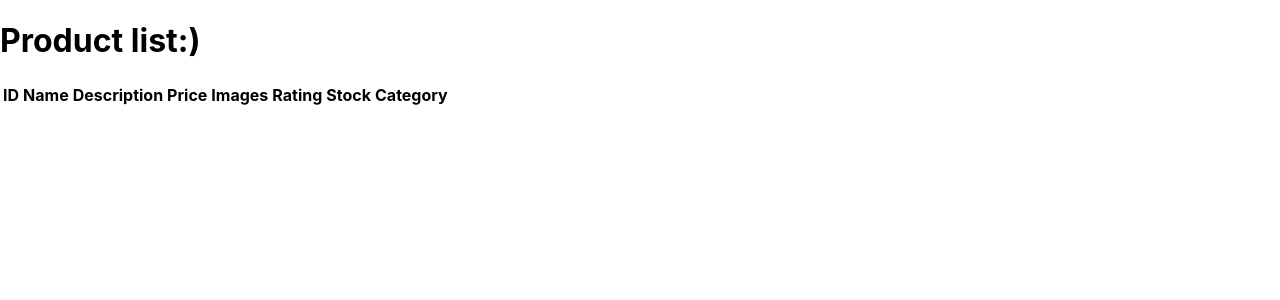
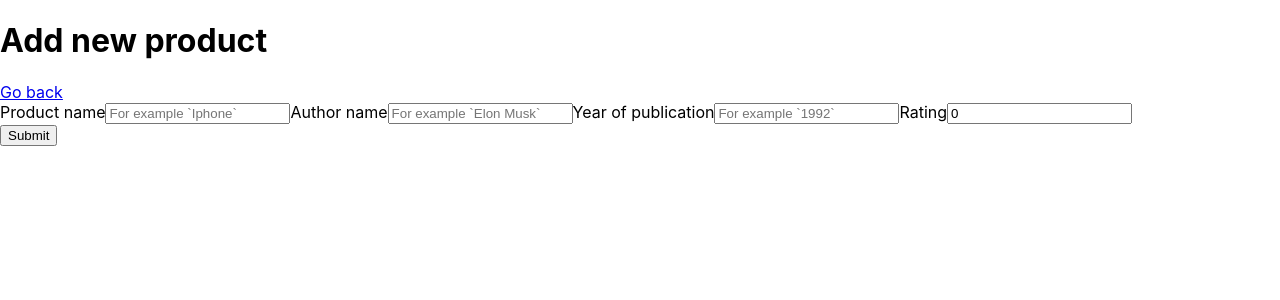
Before and after one commit to DenisKhrebtov/test-filter, a React (Create React App) app: page /add-product in a window 1280 px wide. Shown: the top 300 px of the page. Built offline with nearby package versions, Linux system fonts and the light colour scheme; no server answers.

Commit message:
add part of logic

```diff
--- a/package.json
+++ b/package.json
@@ -11,15 +11,18 @@
     "@testing-library/react": "^13.4.0",
     "@testing-library/user-event": "^13.5.0",
     "axios": "^1.3.4",
+    "formik": "^2.2.9",
     "react": "^18.2.0",
     "react-dom": "^18.2.0",
+    "react-icons": "^4.8.0",
     "react-redux": "^8.0.5",
     "react-router": "^6.9.0",
     "react-router-dom": "^6.9.0",
     "react-scripts": "5.0.1",
     "redux": "^4.2.1",
     "redux-thunk": "^2.4.2",
-    "web-vitals": "^2.1.4"
+    "web-vitals": "^2.1.4",
+    "yup": "^1.0.2"
   },
   "scripts": {
     "start": "react-scripts start",
--- a/src/App.js
+++ b/src/App.js
@@ -1,20 +1,19 @@
-import { useEffect } from 'react';
-import { useDispatch } from 'react-redux';
-import { getProducts } from './redux/operation';
-import { Title } from './components/Title/Title';
-import { ItemList } from './components/ItemList/ItemList';
+import { lazy, Suspense } from 'react';
+import { Routes, Route, Navigate } from 'react-router';
+
+const Home = lazy(() => import('./pages/Home'));
+const AddPage = lazy(() => import('./pages/AddPage'));
 
 export function App() {
-  const dispatch = useDispatch();
-
-  useEffect(() => {
-    dispatch(getProducts());
-  }, [dispatch]);
-
   return (
     <div>
-      <Title text={'Product list:)'} />
-      <ItemList />
+      <Suspense fallback={'loading...'}>
+        <Routes>
+          <Route path="/" element={<Home />} />
+          <Route path="/add-product" element={<AddPage />} />
+          <Route path="*" element={<Navigate to="/" />} />
+        </Routes>
+      </Suspense>
     </div>
   );
 }
--- a/src/components/AddForm/AddForm.jsx
+++ b/src/components/AddForm/AddForm.jsx
@@ -0,0 +1,97 @@
+import { Formik, Form, Field } from 'formik';
+import * as Yup from 'yup';
+
+const currentYear = new Date().getFullYear();
+
+const AddSchema = Yup.object().shape({
+  name: Yup.string()
+    .min(2, 'Too Short!')
+    .max(20, 'Too Long!')
+    .required('Name is required'),
+  author: Yup.string()
+    .min(2, 'Too Short!')
+    .max(20, 'Too Long!')
+    .required('Author is required'),
+  year: Yup.number()
+    .integer('Year must be an integer')
+    .min(1900, 'Year cannot be earlier than 1900')
+    .max(currentYear, `Year cannot be later than ${currentYear}`)
+    .required('Year is required'),
+  rating: Yup.number()
+    .min(1, 'Rating should be written')
+    .moreThan(1, 'Rating should be more than 1')
+    .lessThan(5, 'Rating can be maximum 5')
+    .required('Rating is required'),
+});
+
+export const AddForm = () => {
+  return (
+    <Formik
+      initialValues={{
+        name: '',
+        author: '',
+        year: '',
+        rating: 0,
+      }}
+      validationSchema={AddSchema}
+      onSubmit={values => {
+        // same shape as initial values
+        console.log(values);
+      }}
+    >
+      {({ errors, touched }) => (
+        <Form>
+          <label>
+            Product name
+            <Field
+              type="text"
+              name="name"
+              placeholder="For example `Iphone`"
+              //   onChange={handleChange}
+              //   onBlur={handleBlur}
+              //   value={values.email}
+            />
+          </label>
+          <label>
+            Author name
+            <Field
+              type="text"
+              name="author"
+              placeholder="For example `Elon Musk`"
+              //   onChange={handleChange}
+              //   onBlur={handleBlur}
+              //   value={values.email}
+            />
+          </label>
+          <label>
+            Year of publication
+            <Field
+              type="text"
+              name="year"
+              placeholder="For example `1992`"
+              //   onChange={handleChange}
+              //   onBlur={handleBlur}
+              //   value={values.email}
+            />
+          </label>
+          <label>
+            Rating
+            <Field
+              type="number"
+              name="rating"
+              placeholder="For example `1.24`"
+              //   onChange={handleChange}
+              //   onBlur={handleBlur}
+              //   value={values.email}
+            />
+          </label>
+          <div>{errors.name}</div>
+          <div>{errors.author}</div>
+          <div>{errors.year}</div>
+          <div>{errors.rating}</div>
+          <button type="submit">Submit</button>
+        </Form>
+      )}
+    </Formik>
+  );
+};
--- /dev/null
+++ b/src/pages/AddPage.jsx
@@ -0,0 +1,15 @@
+import { AddForm } from 'components/AddForm/AddForm';
+import { Link } from 'react-router-dom';
+import { Title } from '../components/Title/Title';
+
+const AddPage = () => {
+  return (
+    <>
+      <Title text={'Add new product'} />
+      <Link to={'/'}>Go back</Link>
+      <AddForm />
+    </>
+  );
+};
+
+export default AddPage;
--- /dev/null
+++ b/src/pages/Home.jsx
@@ -0,0 +1,25 @@
+import { useEffect } from 'react';
+import { useDispatch } from 'react-redux';
+import { getProducts } from '../redux/operation';
+
+import { Title } from '../components/Title/Title';
+import { ItemList } from '../components/ItemList/ItemList';
+import { Link } from 'react-router-dom';
+
+const Home = () => {
+  const dispatch = useDispatch();
+
+  useEffect(() => {
+    dispatch(getProducts());
+  }, [dispatch]);
+
+  return (
+    <>
+      <Title text={'Product list'} />
+      <Link to={'/add-product'}>Add new product</Link>
+      <ItemList />;
+    </>
+  );
+};
+
+export default Home;
```
Also changed, not shown: 1 other file (tests, documents, lock files or other folders).
